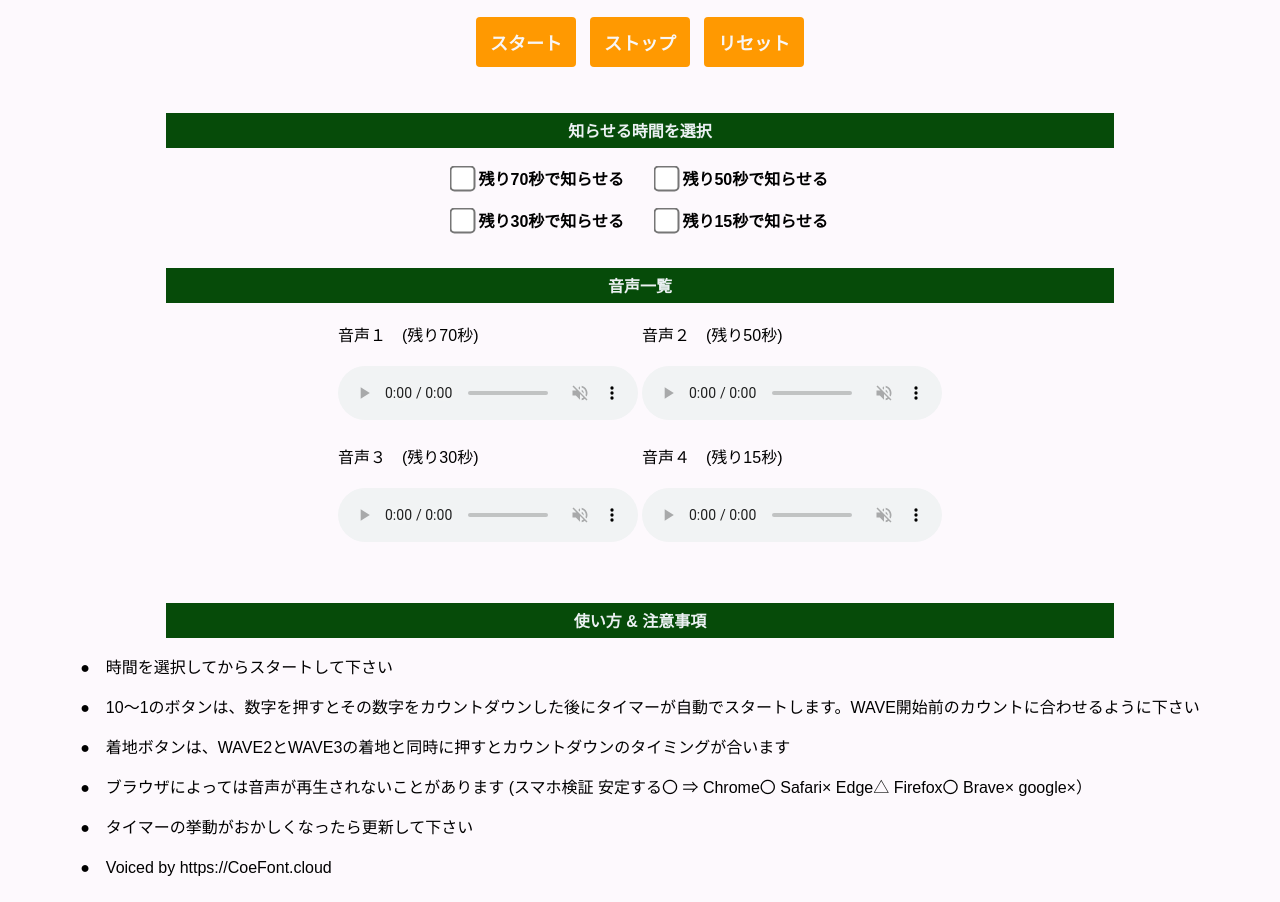
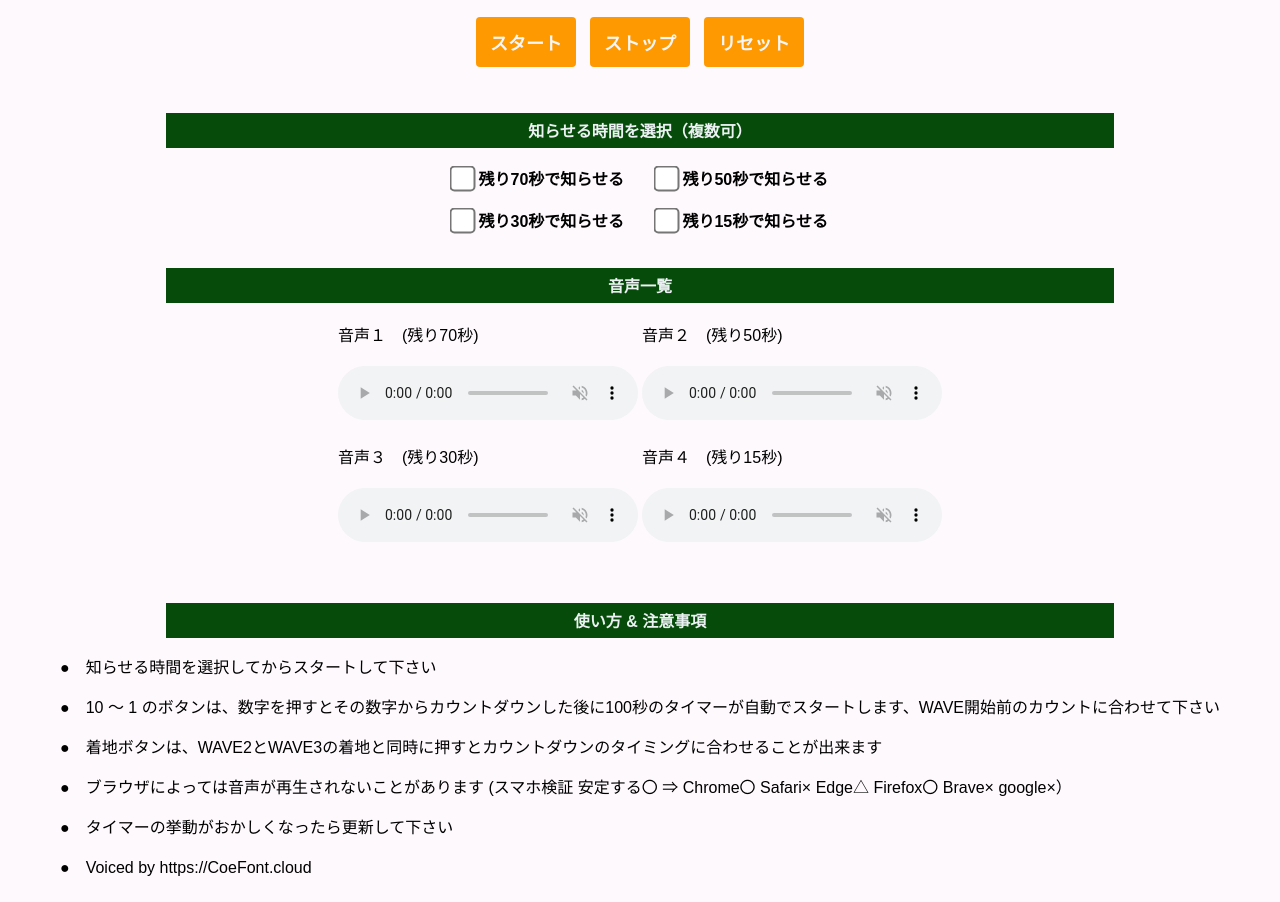
Before and after one commit to kuraburaman/salmonrunSPtimer, a plain HTML site: page index.html in a window 1280 px wide. Shown: the part 397-1299 px from the top of the page. Drawn offline with Linux system fonts and the light colour scheme.

Commit message:
Update index.html

```diff
--- a/index.html
+++ b/index.html
@@ -32,7 +32,7 @@
     </div>
     <br>
     <br>
-    <p class="bar">知らせる時間を選択</p>
+    <p class="bar">知らせる時間を選択（複数可）</p>
     <br>
     <div class="checkbox-container">
       <input type="checkbox" id="option1" style="transform:scale(2.0);"><b> 残り70秒で知らせる　　</b>
@@ -66,9 +66,9 @@
     <br>
     <p class="bar">使い方 & 注意事項</p>
     <div class="howto">
-      <p>●　時間を選択してからスタートして下さい</p>
-      <p>●　10～1のボタンは、数字を押すとその数字をカウントダウンした後にタイマーが自動でスタートします。WAVE開始前のカウントに合わせるように下さい</p>
-      <p>●　着地ボタンは、WAVE2とWAVE3の着地と同時に押すとカウントダウンのタイミングが合います</p>
+      <p>●　知らせる時間を選択してからスタートして下さい</p>
+      <p>●　10 ～ 1 のボタンは、数字を押すとその数字からカウントダウンした後に100秒のタイマーが自動でスタートします、WAVE開始前のカウントに合わせて下さい</p>
+      <p>●　着地ボタンは、WAVE2とWAVE3の着地と同時に押すとカウントダウンのタイミングに合わせることが出来ます</p>
       <p>●　ブラウザによっては音声が再生されないことがあります (スマホ検証 安定する〇 ⇒ Chrome〇 Safari× Edge△ Firefox〇 Brave× google×）</p>
       <p>●　タイマーの挙動がおかしくなったら更新して下さい</p>
       <p>●　Voiced by https://CoeFont.cloud</p>
```
